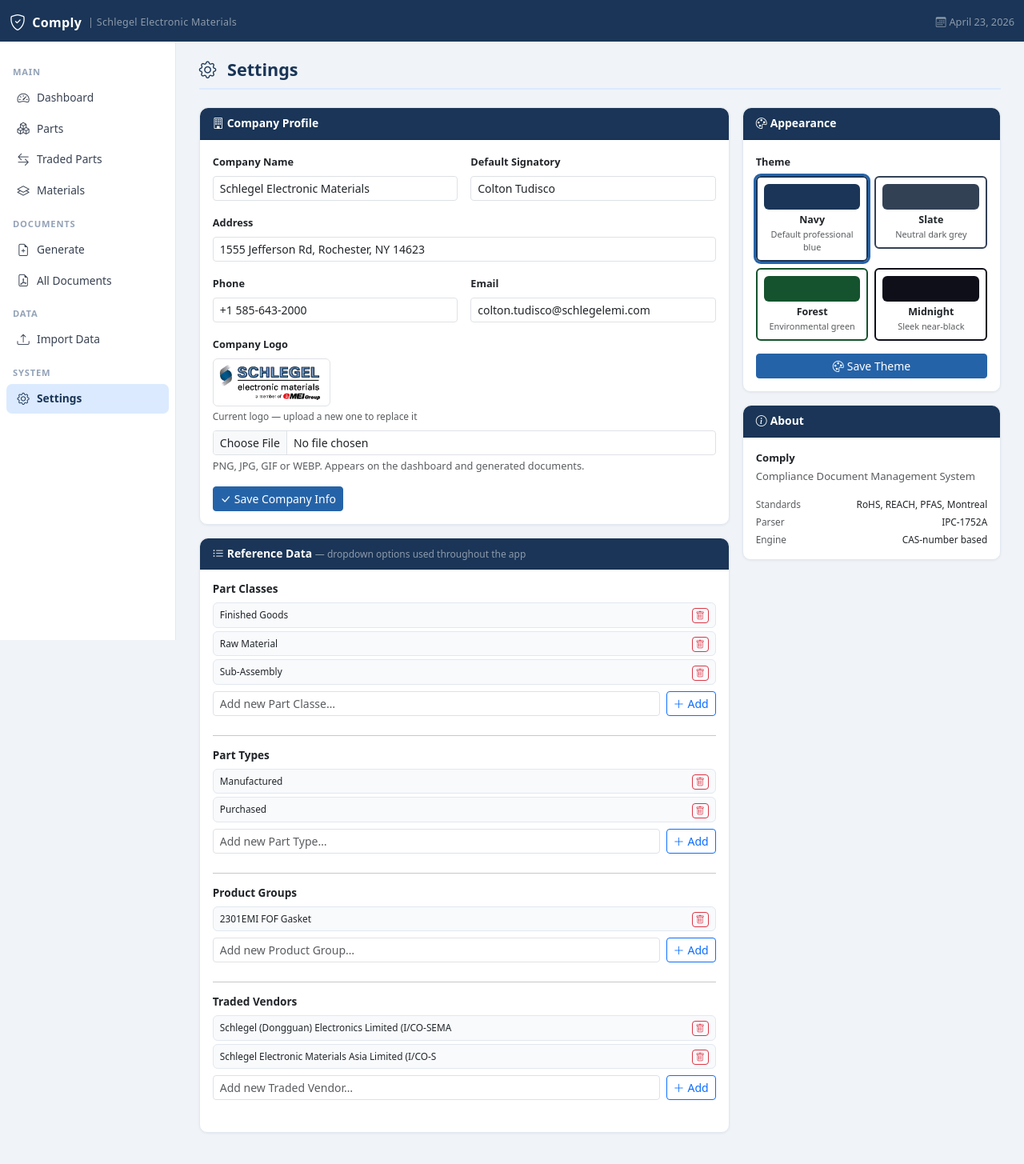
After one commit to Colton-Tudisco/quality-compliance-project, a Flask app: page /settings in a window 1280 px wide. The commit adds this page. Shown: the whole page at 80% size. Run offline with Flask 3, Linux system fonts and the light colour scheme; data comes from the database, SQL or seed files in the repository; both versions use the stored data as it was after the commit.

Commit message:
settings page with company profile, reference data, themes, and document defaults
- Add settings and reference_data tables to database with seeded defaults
- Add context processor to inject settings and theme into every template
- Add /settings route handling company info, logo upload, reference data
  CRUD, and theme selection
- Add settings link to sidebar
- Wire company name into navbar, document generator form defaults
- Wire default signatory into document generator form
- Add signatory and company dropdowns to document generator with
  Custom override option
- Add logo rendering to generated PDF header via pdf_generator.py
- Add four theme presets (Navy, Slate, Forest, Midnight) wired to
  CSS variable overrides in base.html
- Replace hardcoded Schlegel references with dynamic settings values

TODO: signature image upload for PDF authorized declaration section and improve the system theme selections.

```diff
--- a/app.py
+++ b/app.py
@@ -1,6 +1,6 @@
 """
 Comply — Compliance Document Management System
-Schlegel Electronic Materials
+{{ settings.get('company_name', '') }}
 """
 
 import os
@@ -175,7 +175,57 @@
             parsed_at            TEXT DEFAULT (datetime('now')),
             FOREIGN KEY(part_number) REFERENCES fmd_files(part_number)
         );
+
+        CREATE TABLE IF NOT EXISTS settings(
+            id          INTEGER PRIMARY KEY AUTOINCREMENT,
+            key         TEXT NOT NULL UNIQUE,
+            value       TEXT,
+            updated_at  TEXT DEFAULT (datetime('now'))
+        );
+
+        CREATE TABLE IF NOT EXISTS reference_data (
+            id          INTEGER PRIMARY KEY AUTOINCREMENT,
+            category    TEXT NOT NULL,
+            value       TEXT NOT NULL,
+            sort_order  INTEGER DEFAULT 0,
+            created_at  TEXT DEFAULT (datetime('now')),
+            UNIQUE(category, value)
+        );
     """)
+    conn.commit()
+    # Seed default reference data if not already present
+    defaults = [
+        ("part_class",    "Finished Goods"),
+        ("part_class",    "Raw Material"),
+        ("part_class",    "Sub-Assembly"),
+        ("part_type",     "Manufactured"),
+        ("part_type",     "Purchased"),
+        ("traded_vendor", "Schlegel Electronic Materials Asia Limited (I/CO-S"),
+        ("traded_vendor", "Schlegel (Dongguan) Electronics Limited (I/CO-SEMA"),
+        ("product_group", "2301EMI FOF Gasket"),
+    ]
+    for category, value in defaults:
+        c.execute("""
+            INSERT OR IGNORE INTO reference_data (category, value)
+            VALUES (?, ?)
+        """, (category, value))
+
+    # Seed default settings if not already present
+    default_settings = [
+        ("company_name",      "Default Company Name"),
+        ("company_address",   ""),
+        ("company_phone",     ""),
+        ("company_email",     ""),
+        ("company_logo",      ""),
+        ("theme",             "navy"),
+        ("default_signatory", ""),
+    ]
+    for key, value in default_settings:
+        c.execute("""
+            INSERT OR IGNORE INTO settings (key, value)
+            VALUES (?, ?)
+        """, (key, value))
+
     conn.commit()
     conn.close()
 
@@ -292,12 +342,131 @@
 @app.context_processor
 def inject_globals():
     import flask
-    return {"now": datetime.now(), "request": flask.request}
+    conn = get_db()
 
+    # Load all settings into a dict keyed by setting name
+    rows = conn.execute("SELECT key, value FROM settings").fetchall()
+    settings = {r["key"]: r["value"] for r in rows}
+
+    # Load theme — default to navy if not set
+    theme = settings.get("theme", "navy")
+
+    conn.close()
+    return {
+        "now":      datetime.now(),
+        "request":  flask.request,
+        "settings": settings,
+        "theme":    theme,
+    }
 
 # ---------------------------------------------------------------------------
 # Dashboard
 # ---------------------------------------------------------------------------
+
+@app.route("/settings", methods=["GET", "POST"])
+def settings_page():
+    conn = get_db()
+
+    if request.method == "POST":
+        action = request.form.get("action")
+
+        # --- Save company info ---
+        if action == "save_company":
+            fields = [
+                "company_name", "company_address", "company_phone",
+                "company_email", "default_signatory"
+            ]
+            for field in fields:
+                value = request.form.get(field, "").strip()
+                conn.execute("""
+                    INSERT INTO settings (key, value)
+                    VALUES (?, ?)
+                    ON CONFLICT(key) DO UPDATE SET value=excluded.value,
+                    updated_at=datetime('now')
+                """, (field, value))
+
+            # Handle logo upload separately
+            logo = request.files.get("company_logo")
+            if logo and logo.filename:
+                ext      = os.path.splitext(logo.filename)[1].lower()
+                if ext in (".png", ".jpg", ".jpeg", ".gif", ".webp"):
+                    logo_dir  = os.path.join(BASE_DIR, "static", "uploads")
+                    os.makedirs(logo_dir, exist_ok=True)
+                    logo_path = os.path.join(logo_dir, f"company_logo{ext}")
+                    logo.save(logo_path)
+                    conn.execute("""
+                        INSERT INTO settings (key, value) VALUES ('company_logo', ?)
+                        ON CONFLICT(key) DO UPDATE SET value=excluded.value,
+                        updated_at=datetime('now')
+                    """, (f"company_logo{ext}",))
+                else:
+                    flash("Logo must be PNG, JPG, GIF or WEBP.", "danger")
+
+            conn.commit()
+            flash("Company info saved.", "success")
+
+        # --- Save theme ---
+        elif action == "save_theme":
+            theme = request.form.get("theme", "navy")
+            conn.execute("""
+                INSERT INTO settings (key, value) VALUES ('theme', ?)
+                ON CONFLICT(key) DO UPDATE SET value=excluded.value,
+                updated_at=datetime('now')
+            """, (theme,))
+            conn.commit()
+            flash("Theme saved.", "success")
+
+        # --- Add reference data item ---
+        elif action == "add_ref":
+            category = request.form.get("category", "").strip()
+            value    = request.form.get("value", "").strip()
+            if category and value:
+                try:
+                    conn.execute("""
+                        INSERT INTO reference_data (category, value)
+                        VALUES (?, ?)
+                    """, (category, value))
+                    conn.commit()
+                    flash(f"Added '{value}' to {category}.", "success")
+                except Exception:
+                    flash(f"'{value}' already exists in {category}.", "warning")
+            else:
+                flash("Category and value are required.", "danger")
+
+        # --- Delete reference data item ---
+        elif action == "delete_ref":
+            ref_id = request.form.get("ref_id")
+            if ref_id:
+                conn.execute(
+                    "DELETE FROM reference_data WHERE id=?", (ref_id,)
+                )
+                conn.commit()
+                flash("Item deleted.", "info")
+
+        conn.close()
+        return redirect(url_for("settings_page"))
+
+    # GET — load everything
+    rows = conn.execute("SELECT key, value FROM settings").fetchall()
+    settings = {r["key"]: r["value"] for r in rows}
+
+    ref_data = conn.execute("""
+        SELECT * FROM reference_data ORDER BY category, sort_order, value
+    """).fetchall()
+
+    # Group reference data by category for the template
+    from itertools import groupby
+    ref_grouped = {}
+    for row in ref_data:
+        cat = row["category"]
+        if cat not in ref_grouped:
+            ref_grouped[cat] = []
+        ref_grouped[cat].append(dict(row))
+
+    conn.close()
+    return render_template("settings.html",
+                           settings=settings,
+                           ref_grouped=ref_grouped)
 
 @app.route("/")
 def dashboard():
@@ -1144,6 +1313,14 @@
         filename  = f"{safe_type}_{customer or 'NoCustomer'}_{timestamp}.pdf"
         file_path = os.path.join(DOCS_DIR, filename)
 
+        # Build logo path from settings if a logo has been uploaded
+        logo_filename = conn.execute(
+            "SELECT value FROM settings WHERE key='company_logo'"
+        ).fetchone()
+        logo_path = None
+        if logo_filename and logo_filename["value"]:
+            logo_path = os.path.join(BASE_DIR, "static", "uploads", logo_filename["value"])
+
         generate_compliance_pdf(
             parts_data=parts_data,
             doc_type=doc_type,
@@ -1151,6 +1328,7 @@
             signatory=signatory,
             company=company,
             output_path=file_path,
+            logo_path=logo_path,
         )
 
         doc_id = conn.execute("""
--- a/templates/base.html
+++ b/templates/base.html
@@ -3,7 +3,7 @@
 <head>
   <meta charset="UTF-8"/>
   <meta name="viewport" content="width=device-width, initial-scale=1.0"/>
-  <title>{% block title %}Comply{% endblock %} | Schlegel Electronic Materials</title>
+  <title>{% block title %}Comply{% endblock %} | {{ settings.get('company_name', '') }}</title>
   <link href="https://cdn.jsdelivr.net/npm/bootstrap@5.3.2/dist/css/bootstrap.min.css" rel="stylesheet"/>
   <link href="https://cdn.jsdelivr.net/npm/bootstrap-icons@1.11.3/font/bootstrap-icons.css" rel="stylesheet"/>
   <style>
@@ -13,6 +13,27 @@
       --brand-light: #dbeafe;
       --sidebar-w:   220px;
     }
+
+    /* Theme overrides — set by user in Settings */
+    {% if theme == 'slate' %}
+    :root {
+      --brand-dark:  #334155;
+      --brand-mid:   #475569;
+      --brand-light: #f1f5f9;
+    }
+    {% elif theme == 'forest' %}
+    :root {
+      --brand-dark:  #14532d;
+      --brand-mid:   #16a34a;
+      --brand-light: #dcfce7;
+    }
+    {% elif theme == 'midnight' %}
+    :root {
+      --brand-dark:  #0f0f1a;
+      --brand-mid:   #3730a3;
+      --brand-light: #e0e7ff;
+    }
+    {% endif %}
     body { background:#f0f4f8; font-size:.91rem; }
 
     /* Navbar */
@@ -98,6 +119,11 @@
 
     .text-xs { font-size:.74rem; }
     .fw-semibold { font-weight:600; }
+
+    /* Settings theme swatches */
+    .theme-swatch { transition: transform .1s, box-shadow .1s; }
+    .theme-swatch:hover { transform: translateY(-2px); box-shadow: 0 4px 12px rgba(0,0,0,.15); }
+    .theme-selected { box-shadow: 0 0 0 3px var(--brand-mid) !important; }
   </style>
 </head>
 <body>
@@ -106,7 +132,7 @@
   <div class="container-fluid">
     <a class="navbar-brand d-flex align-items-center gap-2" href="/">
       <i class="bi bi-shield-check fs-5"></i> Comply
-      <span class="text-white-50 fw-normal" style="font-size:.78rem;">| Schlegel Electronic Materials</span>
+      <span class="text-white-50 fw-normal" style="font-size:.78rem;">| {{ settings.get('company_name', 'Comply') }}</span>
     </a>
     <span class="text-white-50 small">
       <i class="bi bi-calendar3 me-1"></i>{{ now.strftime('%B %d, %Y') if now else '' }}
@@ -148,6 +174,13 @@
         <i class="bi bi-upload"></i> Import Data
       </a></li>
     </ul>
+
+    <div class="sidebar-section">System</div>
+    <ul class="nav flex-column">
+      <li><a class="nav-link {% if request.endpoint=='settings_page' %}active{% endif %}" href="/settings">
+        <i class="bi bi-gear"></i> Settings
+      </a></li>
+    </ul>
   </aside>
 
   <main class="main-content">
--- /dev/null
+++ b/templates/settings.html
@@ -0,0 +1,234 @@
+{% extends "base.html" %}
+{% block title %}Settings{% endblock %}
+{% block content %}
+
+<div class="page-header">
+    <h1><i class="bi bi-gear me-2"></i> Settings</h1>
+</div>
+
+<div class="row g-3">
+
+    <!--Left Column-->
+    <div class="col-12 col-lg-8">
+
+    <!-- Company Profile -->
+    <div class="card mb-3">
+      <div class="card-header">
+        <i class="bi bi-building me-1"></i>Company Profile
+      </div>
+      <div class="card-body">
+        <form method="post" enctype="multipart/form-data">
+          <input type="hidden" name="action" value="save_company"/>
+
+          <div class="row g-3">
+            <div class="col-12 col-md-6">
+              <label class="form-label fw-semibold small">Company Name</label>
+              <input type="text" name="company_name" class="form-control form-control-sm"
+                     value="{{ settings.get('company_name','') }}"/>
+            </div>
+            <div class="col-12 col-md-6">
+              <label class="form-label fw-semibold small">Default Signatory</label>
+              <input type="text" name="default_signatory" class="form-control form-control-sm"
+                     value="{{ settings.get('default_signatory','') }}"
+                     placeholder="Full name of default signer"/>
+            </div>
+            <div class="col-12">
+              <label class="form-label fw-semibold small">Address</label>
+              <input type="text" name="company_address" class="form-control form-control-sm"
+                     value="{{ settings.get('company_address','') }}"
+                     placeholder="Street, City, State, ZIP"/>
+            </div>
+            <div class="col-12 col-md-6">
+              <label class="form-label fw-semibold small">Phone</label>
+              <input type="text" name="company_phone" class="form-control form-control-sm"
+                     value="{{ settings.get('company_phone','') }}"
+                     placeholder="+1 555 000 0000"/>
+            </div>
+            <div class="col-12 col-md-6">
+              <label class="form-label fw-semibold small">Email</label>
+              <input type="email" name="company_email" class="form-control form-control-sm"
+                     value="{{ settings.get('company_email','') }}"
+                     placeholder="compliance@company.com"/>
+            </div>
+            <div class="col-12">
+              <label class="form-label fw-semibold small">Company Logo</label>
+              {% if settings.get('company_logo') %}
+              <div class="mb-2">
+                <img src="/static/uploads/{{ settings.company_logo }}"
+                     alt="Current company logo showing brand identity in the settings page"
+                     style="max-height:60px; max-width:200px;" class="border rounded p-1"/>
+                <div class="text-muted text-xs mt-1">Current logo — upload a new one to replace it</div>
+              </div>
+              {% endif %}
+              <input type="file" name="company_logo" class="form-control form-control-sm"
+                     accept=".png,.jpg,.jpeg,.gif,.webp"/>
+              <div class="form-text">PNG, JPG, GIF or WEBP. Appears on the dashboard and generated documents.</div>
+            </div>
+          </div>
+
+          <div class="mt-3">
+            <button type="submit" class="btn btn-primary btn-sm">
+              <i class="bi bi-check-lg me-1"></i>Save Company Info
+            </button>
+          </div>
+        </form>
+      </div>
+    </div>
+
+    <!-- Reference Data -->
+    <div class="card mb-3">
+      <div class="card-header">
+        <i class="bi bi-list-ul me-1"></i>Reference Data
+        <span class="text-white-50 fw-normal" style="font-size:.75rem;">
+          — dropdown options used throughout the app
+        </span>
+      </div>
+      <div class="card-body">
+
+        {% set categories = [
+          ('part_class',    'Part Classes'),
+          ('part_type',     'Part Types'),
+          ('product_group', 'Product Groups'),
+          ('traded_vendor', 'Traded Vendors'),
+        ] %}
+
+        {% for cat_key, cat_label in categories %}
+        <div class="mb-4">
+          <div class="d-flex justify-content-between align-items-center mb-2">
+            <h6 class="fw-semibold mb-0" style="font-size:.85rem;">{{ cat_label }}</h6>
+          </div>
+
+          <!-- Existing items -->
+          {% if ref_grouped.get(cat_key) %}
+          <div class="mb-2">
+            {% for item in ref_grouped[cat_key] %}
+            <div class="d-flex align-items-center justify-content-between py-1 px-2 mb-1 rounded"
+                 style="background:#f8fafc; border:1px solid #e2e8f0;">
+              <span class="text-xs">{{ item.value }}</span>
+              <form method="post" class="d-inline">
+                <input type="hidden" name="action" value="delete_ref"/>
+                <input type="hidden" name="ref_id" value="{{ item.id }}"/>
+                <button type="submit" class="btn btn-outline-danger btn-sm py-0 px-1" aria-label="delete.{{ item.value }}"
+                        style="font-size:.7rem;"
+                        onclick="return confirm('Delete {{ item.value }}?')">
+                  <i class="bi bi-trash"></i>
+                </button>
+              </form>
+            </div>
+            {% endfor %}
+          </div>
+          {% else %}
+          <p class="text-muted text-xs mb-2">No items yet.</p>
+          {% endif %}
+
+          <!-- Add new item -->
+          <form method="post" class="d-flex gap-2">
+            <input type="hidden" name="action" value="add_ref"/>
+            <input type="hidden" name="category" value="{{ cat_key }}"/>
+            <input type="text" name="value" class="form-control form-control-sm"
+                   placeholder="Add new {{ cat_label[:-1] }}…"/>
+            <button type="submit" class="btn btn-outline-primary btn-sm" style="white-space:nowrap">
+              <i class="bi bi-plus-lg me-1"></i>Add
+            </button>
+          </form>
+        </div>
+
+        {% if not loop.last %}
+        <hr class="my-3"/>
+        {% endif %}
+        {% endfor %}
+
+      </div>
+    </div>
+
+  </div>
+
+  <!-- Right column -->
+  <div class="col-12 col-lg-4">
+
+    <!-- Appearance -->
+    <div class="card mb-3">
+      <div class="card-header">
+        <i class="bi bi-palette me-1"></i>Appearance
+      </div>
+      <div class="card-body">
+        <form method="post">
+          <input type="hidden" name="action" value="save_theme"/>
+          <label class="form-label fw-semibold small">Theme</label>
+
+          <div class="row g-2 mb-3">
+
+            {% set themes = [
+              ('navy',     '#1a3557', 'Navy',     'Default professional blue'),
+              ('slate',    '#334155', 'Slate',    'Neutral dark grey'),
+              ('forest',   '#14532d', 'Forest',   'Environmental green'),
+              ('midnight', '#0f0f1a', 'Midnight', 'Sleek near-black'),
+            ] %}
+
+            {% for theme_key, theme_color, theme_name, theme_desc in themes %}
+            <div class="col-6">
+              <label class="d-block" style="cursor:pointer;">
+                <input type="radio" name="theme" value="{{ theme_key }}"
+                       class="d-none theme-radio"
+                       {% if settings.get('theme','navy') == theme_key %}checked{% endif %}/>
+                <div class="theme-swatch rounded p-2 text-center
+                            {% if settings.get('theme','navy') == theme_key %}theme-selected{% endif %}"
+                     style="border:2px solid {{ theme_color }};">
+                  <div class="rounded mb-1"
+                       style="height:32px; background:{{ theme_color }};"></div>
+                  <div class="fw-semibold" style="font-size:.78rem;">{{ theme_name }}</div>
+                  <div class="text-muted" style="font-size:.68rem;">{{ theme_desc }}</div>
+                </div>
+              </label>
+            </div>
+            {% endfor %}
+
+          </div>
+
+          <button type="submit" class="btn btn-primary btn-sm w-100">
+            <i class="bi bi-palette me-1"></i>Save Theme
+          </button>
+        </form>
+      </div>
+    </div>
+
+    <!-- About -->
+    <div class="card">
+      <div class="card-header">
+        <i class="bi bi-info-circle me-1"></i>About
+      </div>
+      <div class="card-body" style="font-size:.82rem;">
+        <div class="fw-semibold mb-1">Comply</div>
+        <div class="text-muted mb-3">Compliance Document Management System</div>
+        <div class="d-flex justify-content-between text-xs mb-1">
+          <span class="text-muted">Standards</span>
+          <span>RoHS, REACH, PFAS, Montreal</span>
+        </div>
+        <div class="d-flex justify-content-between text-xs mb-1">
+          <span class="text-muted">Parser</span>
+          <span>IPC-1752A</span>
+        </div>
+        <div class="d-flex justify-content-between text-xs">
+          <span class="text-muted">Engine</span>
+          <span>CAS-number based</span>
+        </div>
+      </div>
+    </div>
+
+  </div>
+</div>
+
+{% endblock %}
+
+{% block scripts %}
+<script>
+// Highlight selected theme swatch
+document.querySelectorAll('.theme-radio').forEach(radio => {
+  radio.addEventListener('change', function() {
+    document.querySelectorAll('.theme-swatch').forEach(s => s.classList.remove('theme-selected'));
+    this.closest('label').querySelector('.theme-swatch').classList.add('theme-selected');
+  });
+});
+</script>
+{% endblock %}
+</div>
--- a/templates/traded_parts.html
+++ b/templates/traded_parts.html
@@ -15,10 +15,9 @@
 <div class="alert alert-warning d-flex gap-2 align-items-start py-2">
   <i class="bi bi-info-circle-fill mt-1"></i>
   <div>
-    These parts are purchased from <strong>Schlegel Electronic Materials Asia Limited</strong> or
-    <strong>Schlegel (Dongguan) Electronics Limited</strong> as finished goods.
+    These parts are purchased from <strong>outside vendors</strong> as finished goods.
     Because no BOM exists for them in this system, compliance document generation is currently unavailable.
-    Once supplier compliance data is received from the intercompany source, these parts can be enabled.
+    Once supplier compliance data is received from the source, these parts can be enabled.
   </div>
 </div>
 
```
Also changed, not shown: pdf_generator.py (+20 -6 lines), templates/generate_document.html (+44 -3 lines), comply.db, static/uploads/company_logo.png (added), 2 other files.
